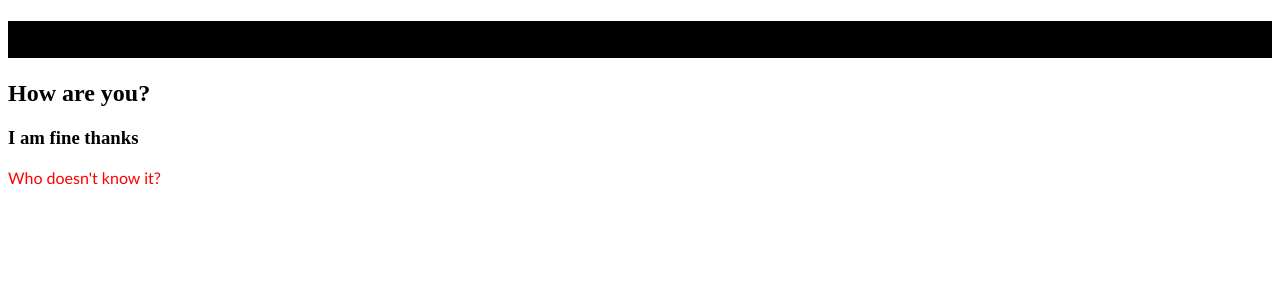
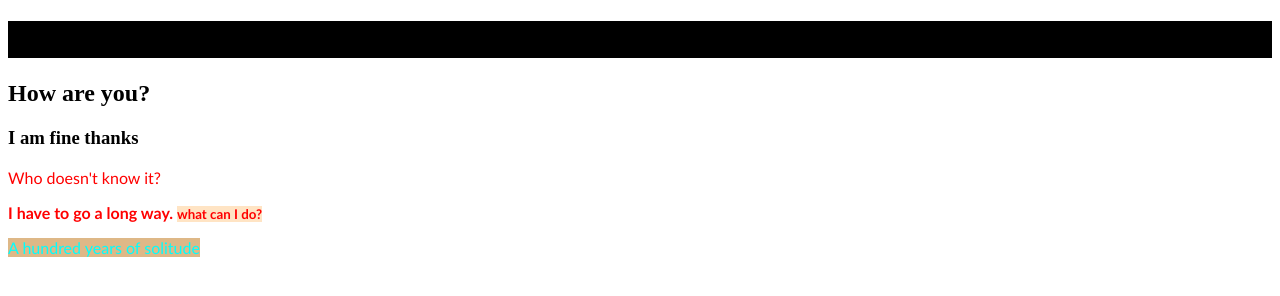
Before and after one commit to tahsinashanta/my-third-repository, a plain HTML site: page index.html in a window 1280 px wide. Drawn offline with Linux system fonts and the light colour scheme.

Commit message:
new color added

```diff
--- a/index.html
+++ b/index.html
@@ -6,11 +6,14 @@
     <meta name="viewport" content="width=device-width, initial-scale=1.0">
     <title>My third repo</title>
     <link rel="stylesheet" href="style.css">
+
 </head>
 <body>
     <h1>Hi hello</h1>
     <h2>How are you?</h2>
     <h3>I am fine thanks</h3>
     <p>Who doesn't know it?</p>
+    <p><b>I have to go a long way. <small>what can I do?</small></b></p>
+    <p><span>A hundred years of solitude</span></p>
 </body>
 </html>
--- a/style.css
+++ b/style.css
@@ -7,3 +7,8 @@ p{
 h1{
     background-color: black;
 }
+small{
+    background-color: bisque;
+}
+span{background-color: burlywood; color: aqua;
+}
```
